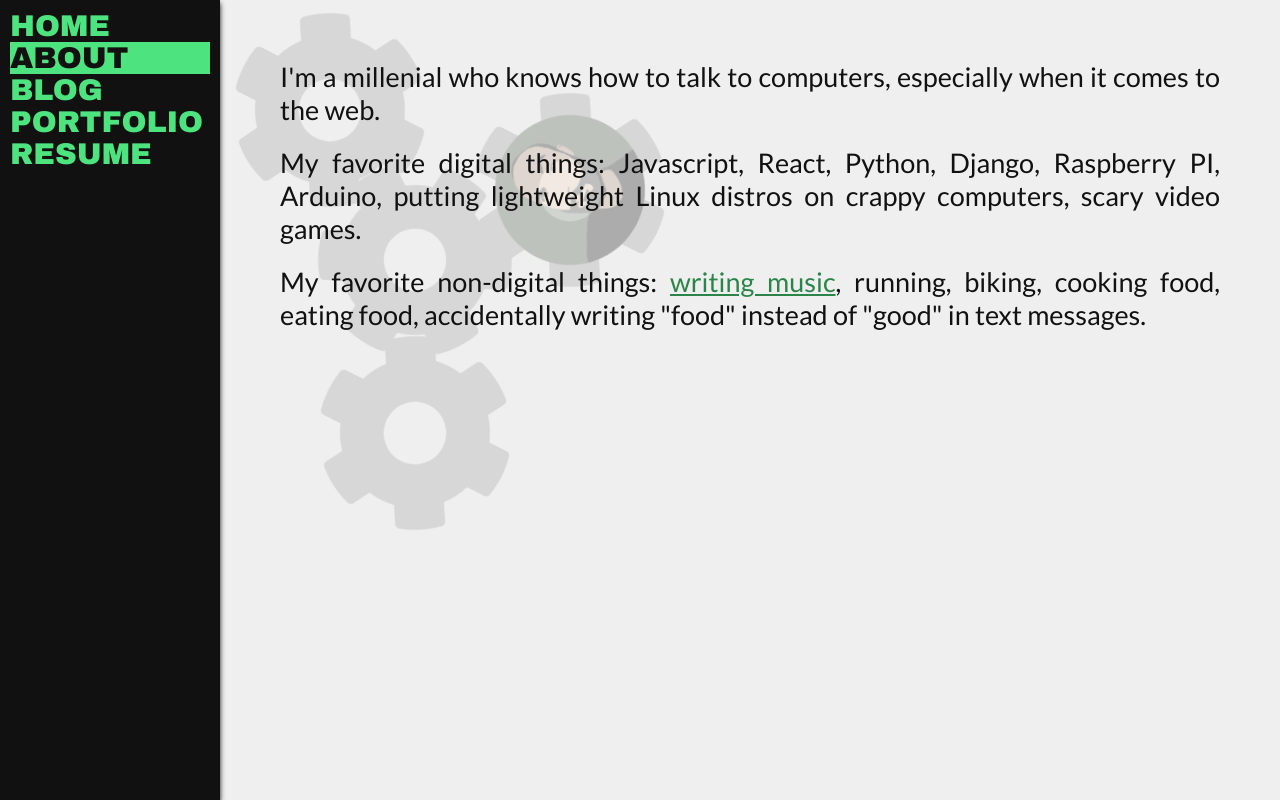
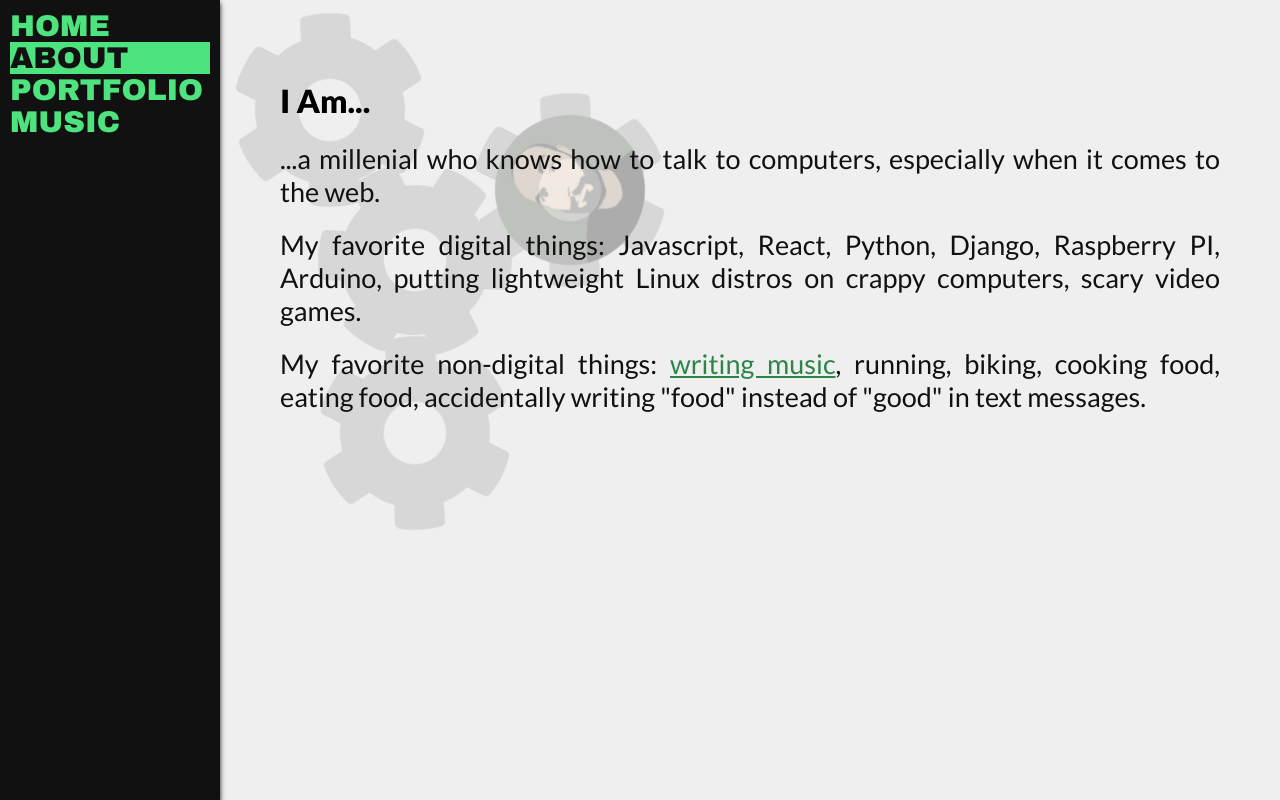
Before and after one commit to djflorio/dan-florio-site, a React (Create React App) app: page /about in a window 1280 px wide. Built offline with nearby package versions, Linux system fonts and the light colour scheme.

Commit message:
adjust each page

```diff
--- a/src/pages/about/AboutPage.js
+++ b/src/pages/about/AboutPage.js
@@ -35,8 +35,9 @@ class AboutPage extends React.Component {
         <img className="about__face" src={face} alt="face" />
         <Fade cascade right>
           <div>
+            <h1 className="about__header">I Am...</h1>
             <p className="about__p">
-              I'm a millenial who knows how to talk to computers,
+              ...a millenial who knows how to talk to computers,
               especially when it comes to the web.
             </p>
             <p className="about__p">
--- a/src/pages/home/HomePage.css
+++ b/src/pages/home/HomePage.css
@@ -13,11 +13,28 @@
 }
 
 .home__nav-link {
+  position: relative;
   display: block;
   color: rgb(77, 228, 127);
   font-size: 50px;
   text-decoration: none;
   text-transform: uppercase;
+}
+
+.home__nav-link-overlay {
+  color: #111;
+  position: absolute;
+  top: 0;
+  left: 0;
+  width: 0;
+  bottom: 0;
+  background-color: rgb(77, 228, 127);
+  overflow: hidden;
+  transition: 0.5s;
+}
+
+.home__nav-link:hover .home__nav-link-overlay {
+  width: 100%;
 }
 
 .home__section {
--- a/src/pages/home/HomePage.js
+++ b/src/pages/home/HomePage.js
@@ -41,10 +41,26 @@ class HomePage extends React.Component {
           <div className="home__section home__section--3">
             <Fade left cascade>
               <nav className="home__nav">
-                <Link to="/about" className="home__nav-link">About</Link>
-                <Link to="/blog" className="home__nav-link">Blog</Link>
-                <Link to="/portfolio" className="home__nav-link">Portfolio</Link>
-                <Link to="/resume" className="home__nav-link">Resume</Link>
+                <Link to="/about" className="home__nav-link">
+                  <span className="home__nav-link-overlay">
+                    About
+                  </span>
+                  About
+                </Link>
+                <Link to="/portfolio" className="home__nav-link">
+                  <span className="home__nav-link-overlay">
+                    Portfolio
+                  </span>
+                  Portfolio
+                </Link>
+                <a
+                  href="http://www.danfloriomusic.com"
+                  className="home__nav-link">
+                  <span className="home__nav-link-overlay">
+                    Music
+                  </span>
+                  Music
+                </a>
               </nav>
             </Fade>
             <FontAwesomeIcon
--- a/src/pages/portfolio/PortfolioPage.css
+++ b/src/pages/portfolio/PortfolioPage.css
@@ -8,6 +8,17 @@
   bottom: 0;
   overflow-y: scroll;
   padding: 20px;
+}
+
+.portfolio__header {
+  font-family: 'Lato', sans-serif;
+}
+
+.portfolio__blurb {
+  font-family: 'Lato', sans-serif;
+  color: #111;
+  font-size: 20px;
+  margin: 20px 0 50px 0;
 }
 
 .portfolio__loader {
--- a/src/pages/portfolio/PortfolioPage.js
+++ b/src/pages/portfolio/PortfolioPage.js
@@ -1,5 +1,6 @@
 // Node modules
 import React from 'react';
+import Fade from 'react-reveal/Fade';
 
 // Actions
 import { getProjects } from '../../parts/api/Api';
@@ -50,6 +51,16 @@ class PortfolioPage extends React.Component {
     return (
 
         <div className="portfolio">
+          <Fade cascade right>
+          <div>
+          <h1 className="portfolio__header">Portfolio</h1>
+          <p className="portfolio__blurb">
+            In addition to the site you're on right now, (which
+            was made with React + Wordpress REST API), here are a few
+            projects I'm responsible for...
+          </p>
+          </div>
+          </Fade>
           {
             this.state.fetching &&
             <div className="portfolio__loader">
--- a/src/parts/side-nav/SideNav.js
+++ b/src/parts/side-nav/SideNav.js
@@ -34,15 +34,6 @@ const SideNav = (props) => {
           About
         </NavLink>
         <NavLink
-          to="/blog"
-          className="side-nav__link"
-          activeClassName="side-nav__link--active">
-          <span className="side-nav__link-overlay">
-            Blog
-          </span>
-          Blog
-        </NavLink>
-        <NavLink
           to="/portfolio"
           className="side-nav__link"
           activeClassName="side-nav__link--active">
@@ -51,15 +42,15 @@ const SideNav = (props) => {
           </span>
           Portfolio
         </NavLink>
-        <NavLink
-          to="/resume"
+        <a
+          href="http://www.danfloriomusic.com"
           className="side-nav__link"
-          activeClassName="side-nav__link--active">
+          target="_blank">
           <span className="side-nav__link-overlay">
-            Resume
+            Music
           </span>
-          Resume
-        </NavLink>
+          Music
+        </a>
       </nav>
     </Fade>
   );
```
